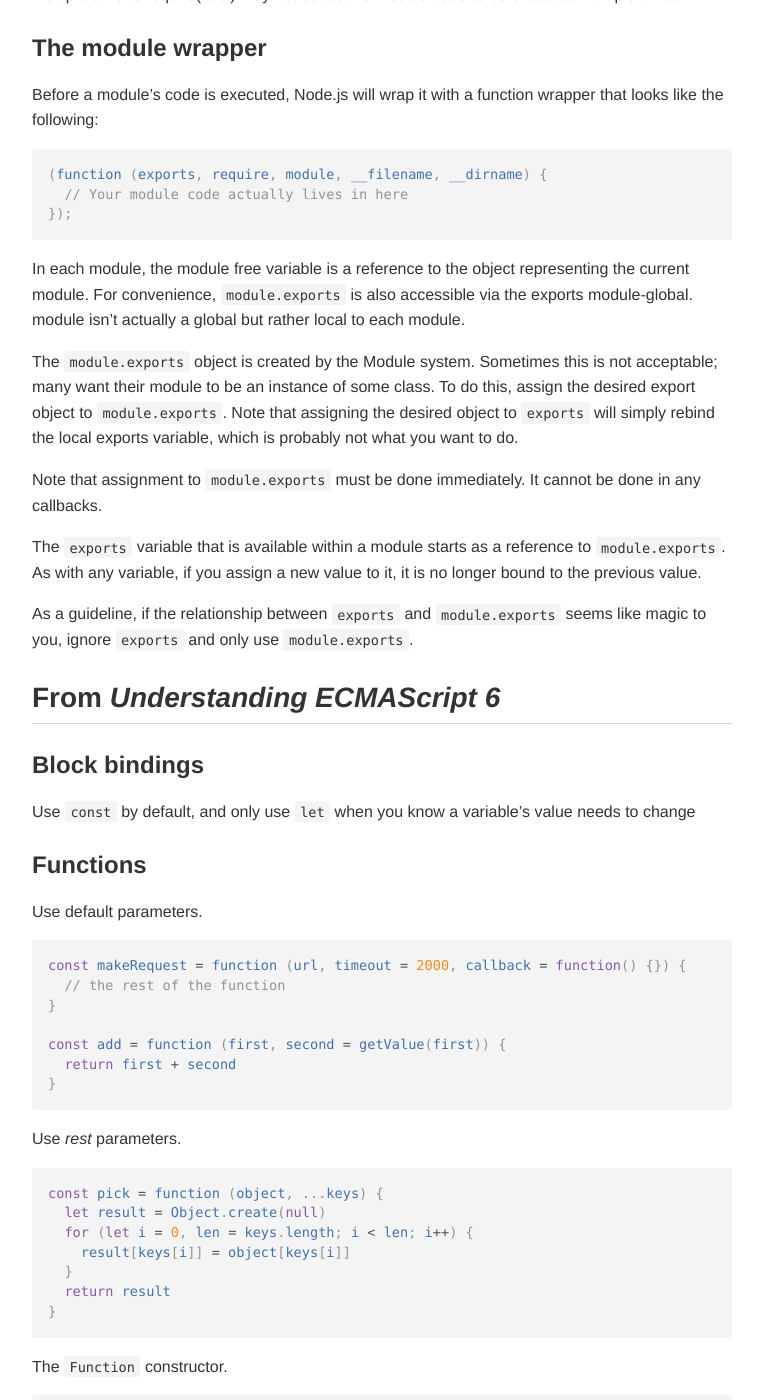
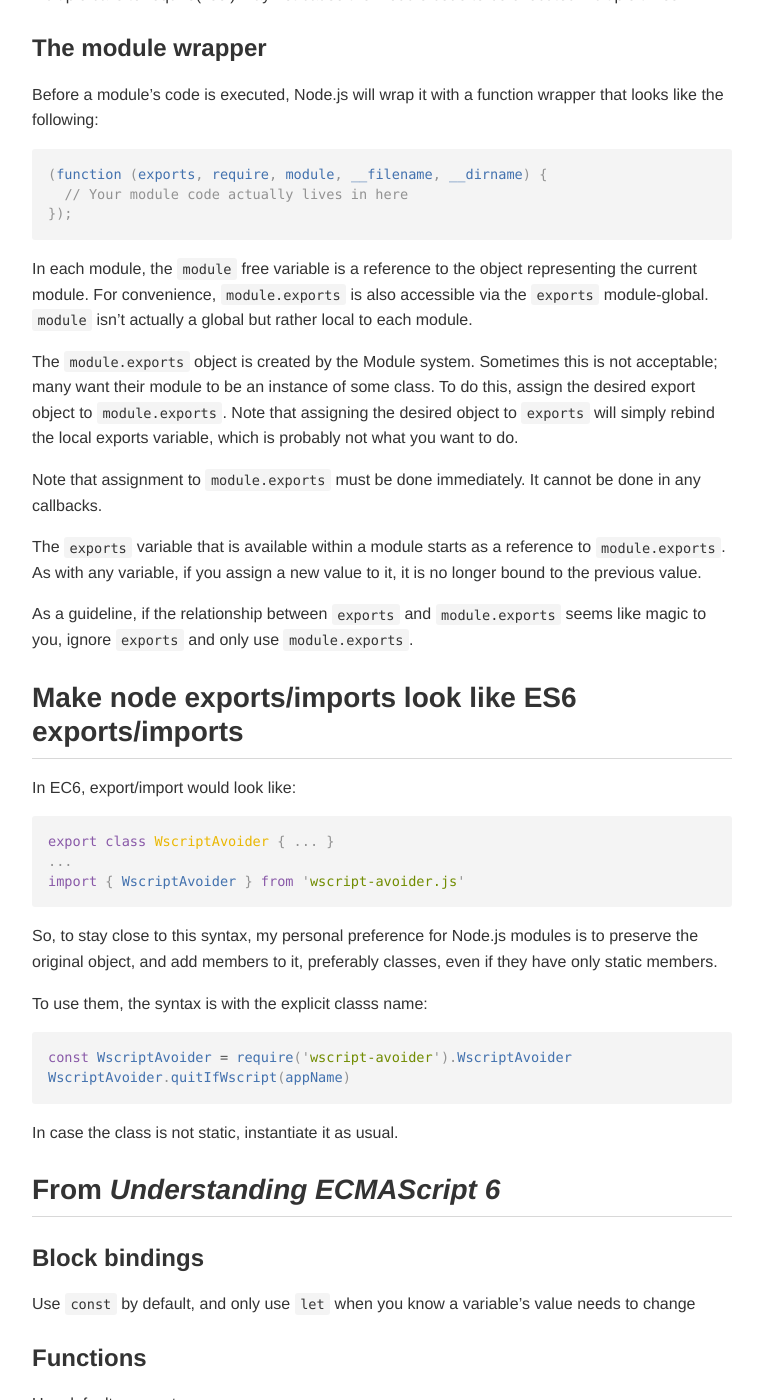
Before and after one commit to xcdl/xcdl.github.io-source, a Jekyll site: the page built from pages/develop/js-style-guide.md, in a window 1280 px wide and 1400 px high, scrolled down 3438 px. Shown: the whole window, without its empty margins (118-881 px from the left). Built offline with Jekyll 4.4.1, drawn with Linux system fonts in a browser that asks for light colours; comment, search, counter and statistics services are not loaded; some of the changed text lies outside the part shown.

Commit message:
js-style-guide: make similar to ES6

````diff
--- a/pages/develop/js-style-guide.md
+++ b/pages/develop/js-style-guide.md
@@ -94,7 +94,7 @@ Use named functions.
 
 When using callbacks, never to ever ever throw anything. It's worse than useless. Just send the error message back as the first argument to the callback.
 
-## From [node.js modules](https://nodejs.org/dist/latest-v6.x/docs/api/modules.html)
+## From [Node.js modules](https://nodejs.org/dist/latest-v6.x/docs/api/modules.html)
 
 ### Modules
 
@@ -123,7 +123,7 @@ module.exports = (width) => {
 
 ### Accessing the main module
 
-When a file is run directly from Node.js, require.main is set to its module. That means that you can determine whether a file has been run directly by testing
+When a file is run directly from Node.js, `require.main` is set to its module. That means that you can determine whether a file has been run directly by testing
 
 ```javascript
 require.main === module
@@ -145,7 +145,7 @@ Before a module's code is executed, Node.js will wrap it with a function wrapper
 });
 ```
 
-In each module, the module free variable is a reference to the object representing the current module. For convenience, `module.exports` is also accessible via the exports module-global. module isn't actually a global but rather local to each module.
+In each module, the `module` free variable is a reference to the object representing the current module. For convenience, `module.exports` is also accessible via the `exports` module-global. `module` isn't actually a global but rather local to each module.
 
 The `module.exports` object is created by the Module system. Sometimes this is not acceptable; many want their module to be an instance of some class. To do this, assign the desired export object to `module.exports`. Note that assigning the desired object to `exports` will simply rebind the local exports variable, which is probably not what you want to do.
 
@@ -154,6 +154,27 @@ Note that assignment to `module.exports` must be done immediately. It cannot be
 The `exports` variable that is available within a module starts as a reference to `module.exports`. As with any variable, if you assign a new value to it, it is no longer bound to the previous value.
 
 As a guideline, if the relationship between `exports` and `module.exports` seems like magic to you, ignore `exports` and only use `module.exports`.
+
+## Make node exports/imports look like ES6 exports/imports
+
+In EC6, export/import would look like:
+
+```javascript
+export class WscriptAvoider { ... }
+...
+import { WscriptAvoider } from 'wscript-avoider.js'
+```
+
+So, to stay close to this syntax, my personal preference for Node.js modules is to preserve the original object, and add members to it, preferably classes, even if they have only static members.
+
+To use them, the syntax is with the explicit classs name:
+
+```javascript
+const WscriptAvoider = require('wscript-avoider').WscriptAvoider
+WscriptAvoider.quitIfWscript(appName)
+```
+
+In case the class is not static, instantiate it as usual.
 
 ## From _Understanding ECMAScript 6_
 
````
